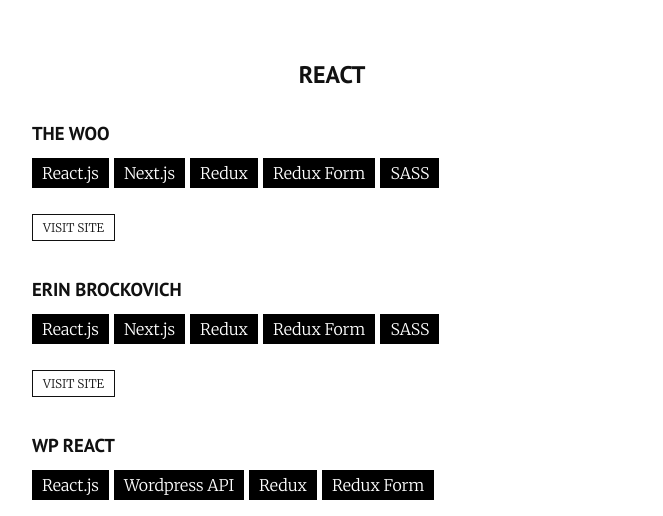
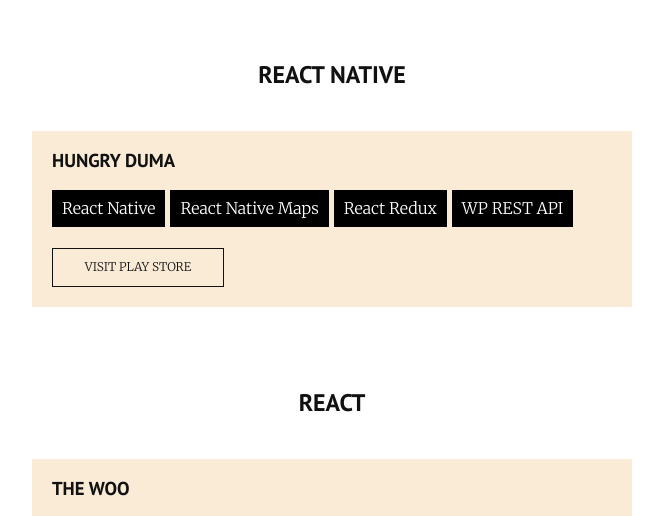
Before and after one commit to loq24/react-website, a React app: page /recent-projects in a window 1280 px wide. Shown: the part 425-941 px from the top of the page, without its empty margins (308-971 px from the left). Built offline with nearby package versions, Linux system fonts and the light colour scheme.

Commit message:
Add minor update and add Hungry Duma in my portfolio

```diff
--- a/src/common/footer.js
+++ b/src/common/footer.js
@@ -4,7 +4,7 @@
     return(
         <footer className="main-footer">
             <p className="copy">&copy; 2019 Lougie Quisel. All rights reserved.</p>
-            <p className="powered">This site is proudly powered by React.</p>
+            <p className="powered">This site is proudly powered by React.js</p>
         </footer>
     );
 }
--- a/src/pages/home.js
+++ b/src/pages/home.js
@@ -9,9 +9,9 @@
               <title>Lougie Quisel | About Me</title>
             </Helmet>
             <h1>About Me</h1>
-            <p><img src={`assets/img/me.jpg`} alt="" />I'm Lougie Quisel, a Web Developer from a small town in the Philippines. I'm currently working at <a href="https://thewoo.com/" rel="noopener noreferrer" target="_blank">TheWoo</a> creating React Apps with Wordpress REST API. I also make Wordpress plugins and websites with Oxygen builder. I also work at <a href="https://www.onlinejobs.ph/" rel="noopener noreferrer" target="_blank">Onlinejobs.ph</a> maintaining the website with CodeIgniter framework, creating admin reports and currently working on the new design of the website.</p>
-            <p>I have several small personal projects that you can check on my <a rel="noopener noreferrer" href="https://github.com/loq24" target="_blank">Github</a> account. If you want some help with your project, <Link to="/hire-me">you may contact me!</Link></p>
-            <p>When I'm not working, I enjoy playing Badminton and playing Starcraft 2. I enjoy traveling very much!</p>
+            <p><img src={`assets/img/me.jpg`} alt="" />I'm Lougie Quisel, a Web Developer from Dumaguete City, Philippines. I'm currently working at <a href="https://thewoo.com/" rel="noopener noreferrer" target="_blank">TheWoo</a> creating React Apps with Wordpress REST API. I also make Wordpress plugins and websites using different theme builders. I also work at <a href="https://www.onlinejobs.ph/" rel="noopener noreferrer" target="_blank">Onlinejobs.ph</a> maintaining the website with CodeIgniter framework, creating admin reports and currently working on the new design of the website.</p>
+            <p>I have several small personal projects that you can check on my <a rel="noopener noreferrer" href="https://github.com/loq24" target="_blank">Github</a> account. You can check <a rel="noopener noreferrer" target="_blank" href="https://play.google.com/store/apps/details?id=com.randomdumagueterestaurant">my React Native app</a> too! If you want some help with your project, <Link to="/hire-me">you may contact me!</Link></p>
+            <p>When I'm not working, I enjoy playing Badminton and playing DOTA 2. I also love traveling!</p>
         </div>
     );
 }
--- a/src/pages/portfolio.js
+++ b/src/pages/portfolio.js
@@ -9,6 +9,19 @@
             </Helmet>
             <h1>Recent Projects</h1>
             <div>
+                <h2>React Native</h2>
+                <div className="project-row left">
+                    <h3>Hungry Duma</h3>
+                    <p className="tools">
+                        <span>React Native</span>
+                        <span>React Native Maps</span>
+                        <span>React Redux</span>
+                        <span>WP REST API</span>
+                    </p>
+                    <a href="https://play.google.com/store/apps/details?id=com.randomdumagueterestaurant" rel="noopener noreferrer" target="_blank">VISIT PLAY STORE</a>
+                </div>
+            </div>
+            <div>
                 <h2>React</h2>
                 <div className="project-row left">
                     <h3>The WOO</h3>
@@ -17,9 +30,10 @@
                         <span>Next.js</span>
                         <span>Redux</span>
                         <span>Redux Form</span>
+                        <span>WP REST API</span>
                         <span>SASS</span>
                     </p>
-                    <a href="https://thewoo.com/" rel="noopener noreferrer" target="_blank">VISIT SITE</a>
+                    <a href="https://thewoo.com/" rel="noopener noreferrer" target="_blank">VISIT WEBSITE</a>
                 </div>
                 <div className="project-row left">
                     <h3>Erin Brockovich</h3>
@@ -28,15 +42,16 @@
                         <span>Next.js</span>
                         <span>Redux</span>
                         <span>Redux Form</span>
+                        <span>WP REST API</span>
                         <span>SASS</span>
                     </p>
-                    <a href="https://ebmeso.com/" rel="noopener noreferrer" target="_blank">VISIT SITE</a>
+                    <a href="https://ebmeso.com/" rel="noopener noreferrer" target="_blank">VISIT WEBSITE</a>
                 </div>
                 <div className="project-row left">
                     <h3>WP React</h3>
                     <p className="tools">
                         <span>React.js</span>
-                        <span>Wordpress API</span>
+                        <span>WP REST API</span>
                         <span>Redux</span>
                         <span>Redux Form</span>
                     </p>
@@ -46,7 +61,7 @@
                     <h3>Wordpress OAuth 2.0 with React</h3>
                     <p className="tools">
                         <span>React.js</span>
-                        <span>Wordpress API</span>
+                        <span>WP REST API</span>
                         <span>Redux</span>
                         <span>OAuth 2.0</span>
                     </p>
@@ -87,7 +102,7 @@
                         <span>Mailchimp</span>
                         <span>Admin Reporting</span>
                     </p>
-                    <a href="https://whatnowatlanta.com/" rel="noopener noreferrer" target="_blank">VISIT SITE</a>
+                    <a href="https://whatnowatlanta.com/" rel="noopener noreferrer" target="_blank">VISIT WEBSITE</a>
                 </div>
             </div>
             <div>
@@ -99,7 +114,7 @@
                         <span>Database Management</span>
                         <span>Data Reporting</span>
                     </p>
-                    <a href="https://www.onlinejobs.ph/" rel="noopener noreferrer" target="_blank">VISIT SITE</a>
+                    <a href="https://www.onlinejobs.ph/" rel="noopener noreferrer" target="_blank">VISIT WEBSITE</a>
                 </div>
             </div>
         </div>
--- a/src/style.css
+++ b/src/style.css
@@ -90,6 +90,7 @@
 p a{
     position: relative;
 }
+p a:hover{ background: #000; color: #FFF; }
 p a:after{
     content: " ";
     position: absolute;
@@ -114,25 +115,42 @@
 }
 .project-row{
     margin-bottom: 40px;
+    display: flex;
+    flex-flow: column wrap;
+    background: #faebd7;
+    padding: 20px;
 }
 .project-row.right{
     text-align: right;
 }
 .project-row h3{
-    line-height: .3em;
+    line-height: 1;
     text-transform: uppercase;
+    margin: 0 0 5px;
+}
+p.tools{
+    display: flex;
+    flex-flow: row wrap;
 }
 p.tools span{
-    padding: 5px 10px;
+    padding: 0 10px;
     margin-right: 5px;
-    background: black;
-    color: #FFF;
+    background: #000;
+    color: #fff;
+    margin-bottom: 5px;
+    transition: all .8s;
 }
 .project-row a{
     font-size: 12px;
-    padding: 5px 10px;
+    padding: 0 10px;
     border: 1px solid #111;
-    transition: all .5s;
+    transition: all .8s;
+    width: 150px;
+    text-align: center;
+}
+.project-row a:hover, p.tools span:hover{
+    background: #FFF;
+    color: #000;
 }
 .fadeIn{
    -webkit-animation: fadein 1s;
```
